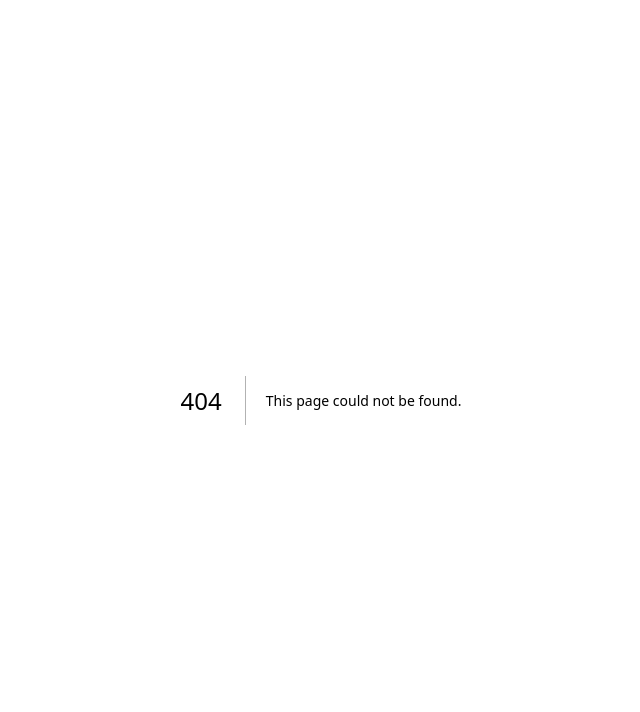
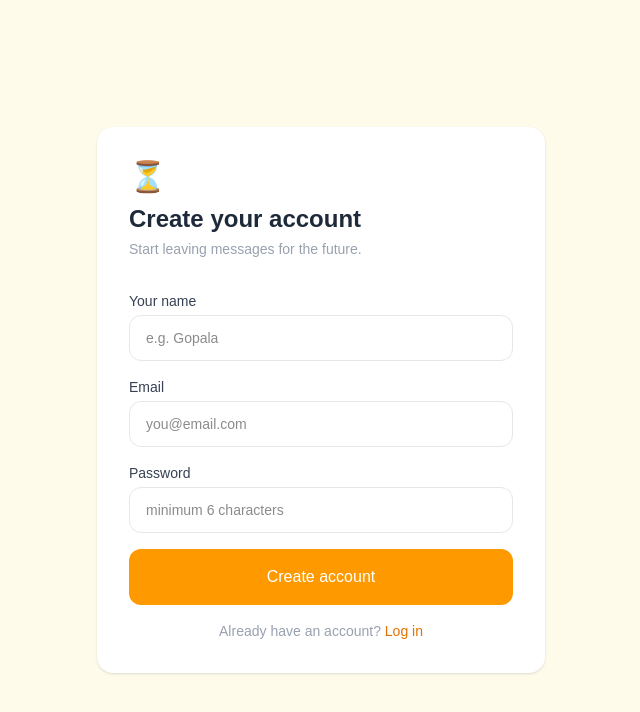
Before and after one commit to vgk2705/timecapsule, a Next.js app: page /signup in a window 1280 px wide. Before the commit this address had no page. Shown: the top 712 px of the page, without its empty margins (319-959 px from the left). Built offline with nearby package versions, Linux system fonts and the light colour scheme; no server answers.

Commit message:
add login, signup and dashboard

```diff
--- a/app/create/page.js
+++ b/app/create/page.js
@@ -19,13 +19,16 @@ export default function CreateCapsule() {
 
   const handleSubmit = async () => {
   setLoading(true)
-    const { error } = await supabase.from('capsules').insert([{
+  const { data: { user } } = await supabase.auth.getUser()
+  const insertData = {
     recipient_name: form.recipientName,
     recipient_email: form.recipientEmail,
     message: form.message,
     unlock_date: form.unlockDate,
     status: 'locked'
-    }])
+  }
+  if (user) insertData.sender_id = user.id
+  const { error } = await supabase.from('capsules').insert(insertData)
   setLoading(false)
   if (!error) setSubmitted(true)
   else alert('Something went wrong. Please try again.')
--- /dev/null
+++ b/app/dashboard/page.js
@@ -0,0 +1,89 @@
+'use client'
+import { useState, useEffect } from 'react'
+import { supabase } from '../supabase'
+
+export default function Dashboard() {
+  const [capsules, setCapsules] = useState([])
+  const [user, setUser] = useState(null)
+  const [loading, setLoading] = useState(true)
+
+  useEffect(() => {
+    const getUser = async () => {
+      const { data: { user } } = await supabase.auth.getUser()
+      if (!user) { window.location.href = '/login'; return }
+      setUser(user)
+      const { data } = await supabase
+        .from('capsules')
+        .select('*')
+        .eq('sender_id', user.id)
+        .order('created_at', { ascending: false })
+      setCapsules(data || [])
+      setLoading(false)
+    }
+    getUser()
+  }, [])
+
+  const handleLogout = async () => {
+    await supabase.auth.signOut()
+    window.location.href = '/'
+  }
+
+  if (loading) return (
+    <div className="min-h-screen bg-amber-50 flex items-center justify-center">
+      <p className="text-gray-400">Loading your capsules...</p>
+    </div>
+  )
+
+  return (
+    <div className="min-h-screen bg-amber-50">
+      <header className="px-6 py-5 flex items-center justify-between max-w-4xl mx-auto">
+        <div className="flex items-center gap-2">
+          <span className="text-2xl">⏳</span>
+          <span className="text-xl font-semibold text-amber-900">TimeCapsule</span>
+        </div>
+        <div className="flex items-center gap-4">
+          <span className="text-sm text-gray-500">Hi, {user?.user_metadata?.name || user?.email}</span>
+          <button onClick={handleLogout} className="text-sm text-gray-400 hover:text-gray-600">Log out</button>
+        </div>
+      </header>
+
+      <main className="max-w-4xl mx-auto px-6 py-10">
+        <div className="flex items-center justify-between mb-8">
+          <h1 className="text-2xl font-bold text-gray-800">Your Capsules</h1>
+          <a href="/create" className="bg-amber-500 hover:bg-amber-600 text-white px-5 py-2 rounded-full text-sm font-medium transition">
+            + New capsule
+          </a>
+        </div>
+
+        {capsules.length === 0 ? (
+          <div className="text-center py-20">
+            <div className="text-5xl mb-4">💌</div>
+            <p className="text-gray-400 mb-6">You haven't created any capsules yet.</p>
+            <a href="/create" className="bg-amber-500 text-white px-6 py-3 rounded-full hover:bg-amber-600 transition">
+              Create your first capsule
+            </a>
+          </div>
+        ) : (
+          <div className="grid gap-4">
+            {capsules.map(capsule => (
+              <div key={capsule.id} className="bg-white rounded-2xl p-6 shadow-sm">
+                <div className="flex items-start justify-between">
+                  <div>
+                    <p className="text-sm text-amber-600 font-medium mb-1">To: {capsule.recipient_name}</p>
+                    <p className="text-gray-700 text-sm line-clamp-2">{capsule.message}</p>
+                  </div>
+                  <div className="text-right ml-4 flex-shrink-0">
+                    <span className="inline-block bg-amber-100 text-amber-700 text-xs px-3 py-1 rounded-full">
+                      🔒 Locked
+                    </span>
+                    <p className="text-xs text-gray-400 mt-2">Unlocks {capsule.unlock_date}</p>
+                  </div>
+                </div>
+              </div>
+            ))}
+          </div>
+        )}
+      </main>
+    </div>
+  )
+}
--- /dev/null
+++ b/app/login/page.js
@@ -0,0 +1,59 @@
+'use client'
+import { useState } from 'react'
+import { supabase } from '../supabase'
+
+export default function Login() {
+  const [form, setForm] = useState({ email: '', password: '' })
+  const [loading, setLoading] = useState(false)
+  const [error, setError] = useState('')
+
+  const handleChange = (e) => {
+    setForm({ ...form, [e.target.name]: e.target.value })
+  }
+
+  const handleLogin = async () => {
+    setLoading(true)
+    setError('')
+    const { error } = await supabase.auth.signInWithPassword({
+      email: form.email,
+      password: form.password
+    })
+    setLoading(false)
+    if (error) setError(error.message)
+    else window.location.href = '/dashboard'
+  }
+
+  return (
+    <div className="min-h-screen bg-amber-50 flex items-center justify-center px-6">
+      <div className="bg-white rounded-2xl shadow-sm p-8 w-full max-w-md">
+        <div className="text-3xl mb-2">⏳</div>
+        <h1 className="text-2xl font-bold text-gray-800 mb-1">Welcome back</h1>
+        <p className="text-gray-400 text-sm mb-8">Log in to see your capsules.</p>
+
+        {error && <p className="text-red-500 text-sm mb-4">{error}</p>}
+
+        <div className="space-y-4">
+          <div>
+            <label className="block text-sm font-medium text-gray-700 mb-1">Email</label>
+            <input name="email" value={form.email} onChange={handleChange} type="email"
+              className="w-full border border-gray-200 rounded-xl px-4 py-3 text-sm focus:outline-none focus:ring-2 focus:ring-amber-300"
+              placeholder="you@email.com" />
+          </div>
+          <div>
+            <label className="block text-sm font-medium text-gray-700 mb-1">Password</label>
+            <input name="password" value={form.password} onChange={handleChange} type="password"
+              className="w-full border border-gray-200 rounded-xl px-4 py-3 text-sm focus:outline-none focus:ring-2 focus:ring-amber-300"
+              placeholder="your password" />
+          </div>
+          <button onClick={handleLogin} disabled={loading}
+            className="w-full bg-amber-500 hover:bg-amber-600 text-white py-4 rounded-xl font-medium transition">
+            {loading ? 'Logging in...' : 'Log in'}
+          </button>
+          <p className="text-center text-sm text-gray-400">
+            No account yet? <a href="/signup" className="text-amber-600 hover:underline">Sign up</a>
+          </p>
+        </div>
+      </div>
+    </div>
+  )
+}
--- /dev/null
+++ b/app/signup/page.js
@@ -0,0 +1,66 @@
+'use client'
+import { useState } from 'react'
+import { supabase } from '../supabase'
+
+export default function Signup() {
+  const [form, setForm] = useState({ email: '', password: '', name: '' })
+  const [loading, setLoading] = useState(false)
+  const [error, setError] = useState('')
+
+  const handleChange = (e) => {
+    setForm({ ...form, [e.target.name]: e.target.value })
+  }
+
+  const handleSignup = async () => {
+    setLoading(true)
+    setError('')
+    const { error } = await supabase.auth.signUp({
+      email: form.email,
+      password: form.password,
+      options: { data: { name: form.name } }
+    })
+    setLoading(false)
+    if (error) setError(error.message)
+    else window.location.href = '/create'
+  }
+
+  return (
+    <div className="min-h-screen bg-amber-50 flex items-center justify-center px-6">
+      <div className="bg-white rounded-2xl shadow-sm p-8 w-full max-w-md">
+        <div className="text-3xl mb-2">⏳</div>
+        <h1 className="text-2xl font-bold text-gray-800 mb-1">Create your account</h1>
+        <p className="text-gray-400 text-sm mb-8">Start leaving messages for the future.</p>
+
+        {error && <p className="text-red-500 text-sm mb-4">{error}</p>}
+
+        <div className="space-y-4">
+          <div>
+            <label className="block text-sm font-medium text-gray-700 mb-1">Your name</label>
+            <input name="name" value={form.name} onChange={handleChange}
+              className="w-full border border-gray-200 rounded-xl px-4 py-3 text-sm focus:outline-none focus:ring-2 focus:ring-amber-300"
+              placeholder="e.g. Gopala" />
+          </div>
+          <div>
+            <label className="block text-sm font-medium text-gray-700 mb-1">Email</label>
+            <input name="email" value={form.email} onChange={handleChange} type="email"
+              className="w-full border border-gray-200 rounded-xl px-4 py-3 text-sm focus:outline-none focus:ring-2 focus:ring-amber-300"
+              placeholder="you@email.com" />
+          </div>
+          <div>
+            <label className="block text-sm font-medium text-gray-700 mb-1">Password</label>
+            <input name="password" value={form.password} onChange={handleChange} type="password"
+              className="w-full border border-gray-200 rounded-xl px-4 py-3 text-sm focus:outline-none focus:ring-2 focus:ring-amber-300"
+              placeholder="minimum 6 characters" />
+          </div>
+          <button onClick={handleSignup} disabled={loading}
+            className="w-full bg-amber-500 hover:bg-amber-600 text-white py-4 rounded-xl font-medium transition">
+            {loading ? 'Creating account...' : 'Create account'}
+          </button>
+          <p className="text-center text-sm text-gray-400">
+            Already have an account? <a href="/login" className="text-amber-600 hover:underline">Log in</a>
+          </p>
+        </div>
+      </div>
+    </div>
+  )
+}
--- a/package.json
+++ b/package.json
@@ -8,6 +8,7 @@
     "start": "next start"
   },
   "dependencies": {
+    "@supabase/ssr": "^0.10.2",
     "@supabase/supabase-js": "^2.104.1",
     "next": "16.2.4",
     "react": "19.2.4",
```
Also changed, not shown: 1 other file (tests, documents, lock files or other folders). Lines whose indentation alone changed are shown as unchanged.
